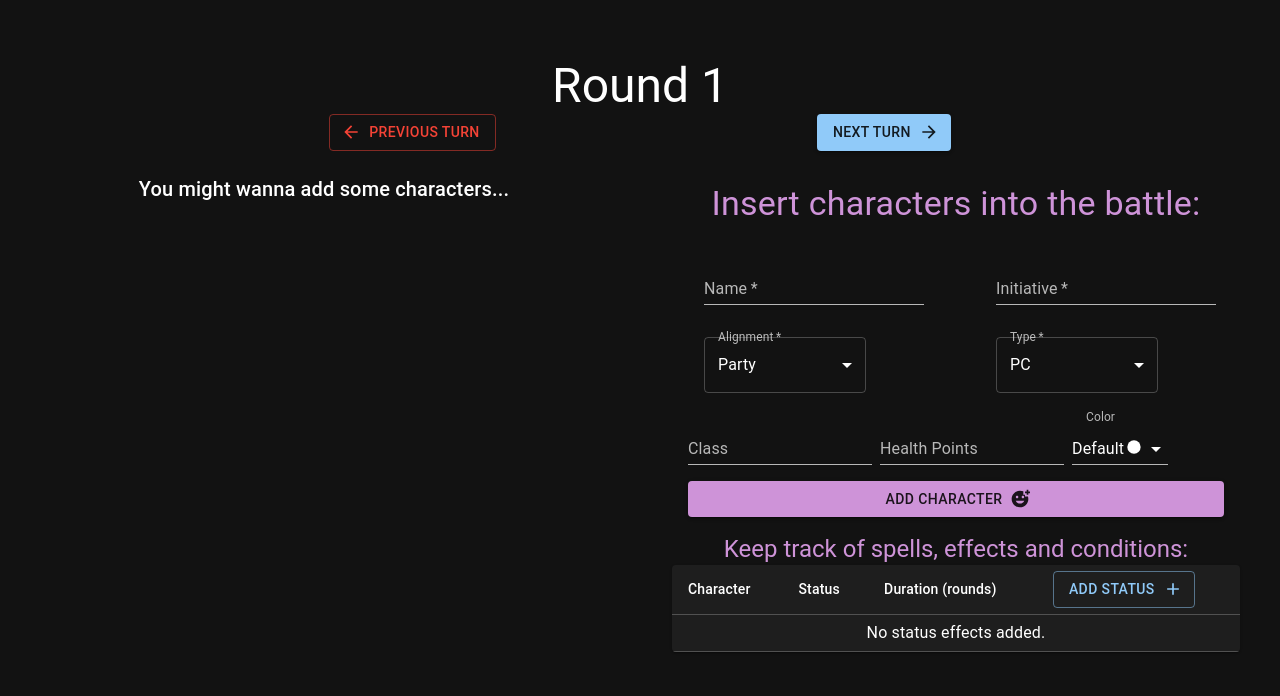
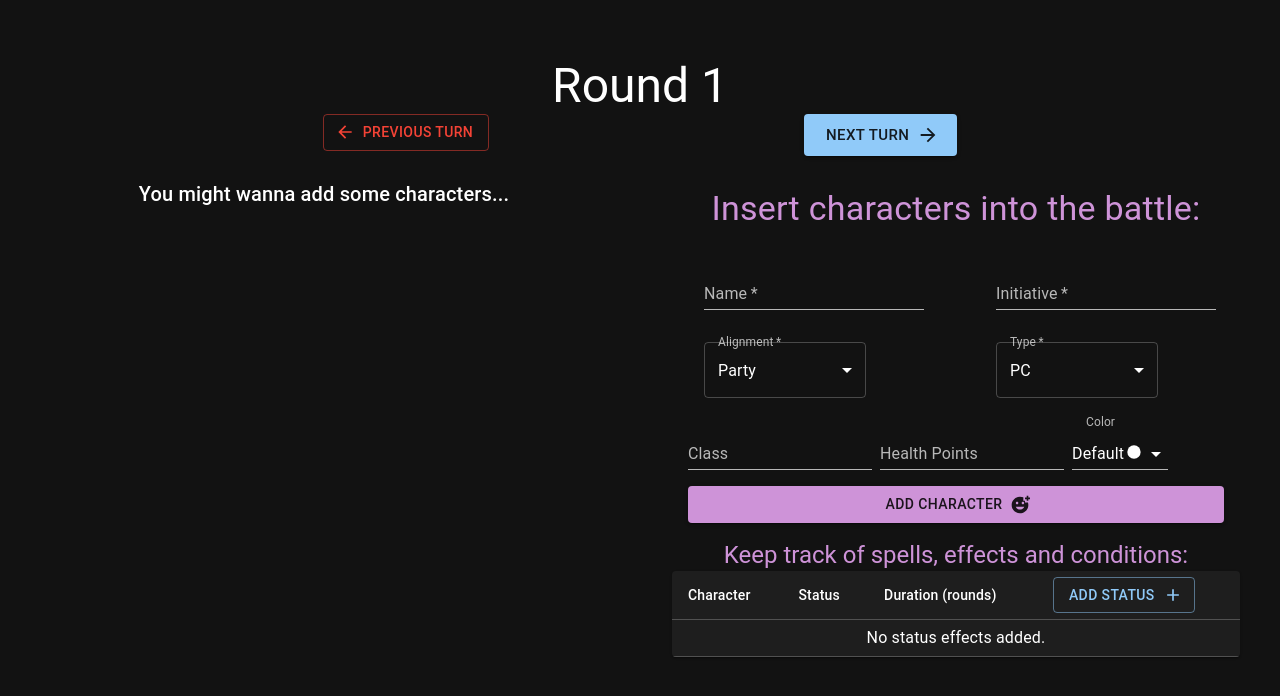
Before and after one commit to StefMTP/encounter-initiative-tracker, a React (Create React App) app: page / in a window 1280 px wide. Shown: the top 696 px of the page. Built offline with nearby package versions, Linux system fonts and the light colour scheme.

Commit message:
sizizng tweak

```diff
--- a/src/components/TurnButton.tsx
+++ b/src/components/TurnButton.tsx
@@ -21,6 +21,7 @@ const TurnButton = ({
 }) => {
   return (
     <Button
+      size={label === "Next turn" ? "large" : "medium"}
       startIcon={label === "Previous turn" ? <ArrowBack /> : null}
       endIcon={label === "Next turn" ? <ArrowForward /> : null}
       variant={variant}
```
